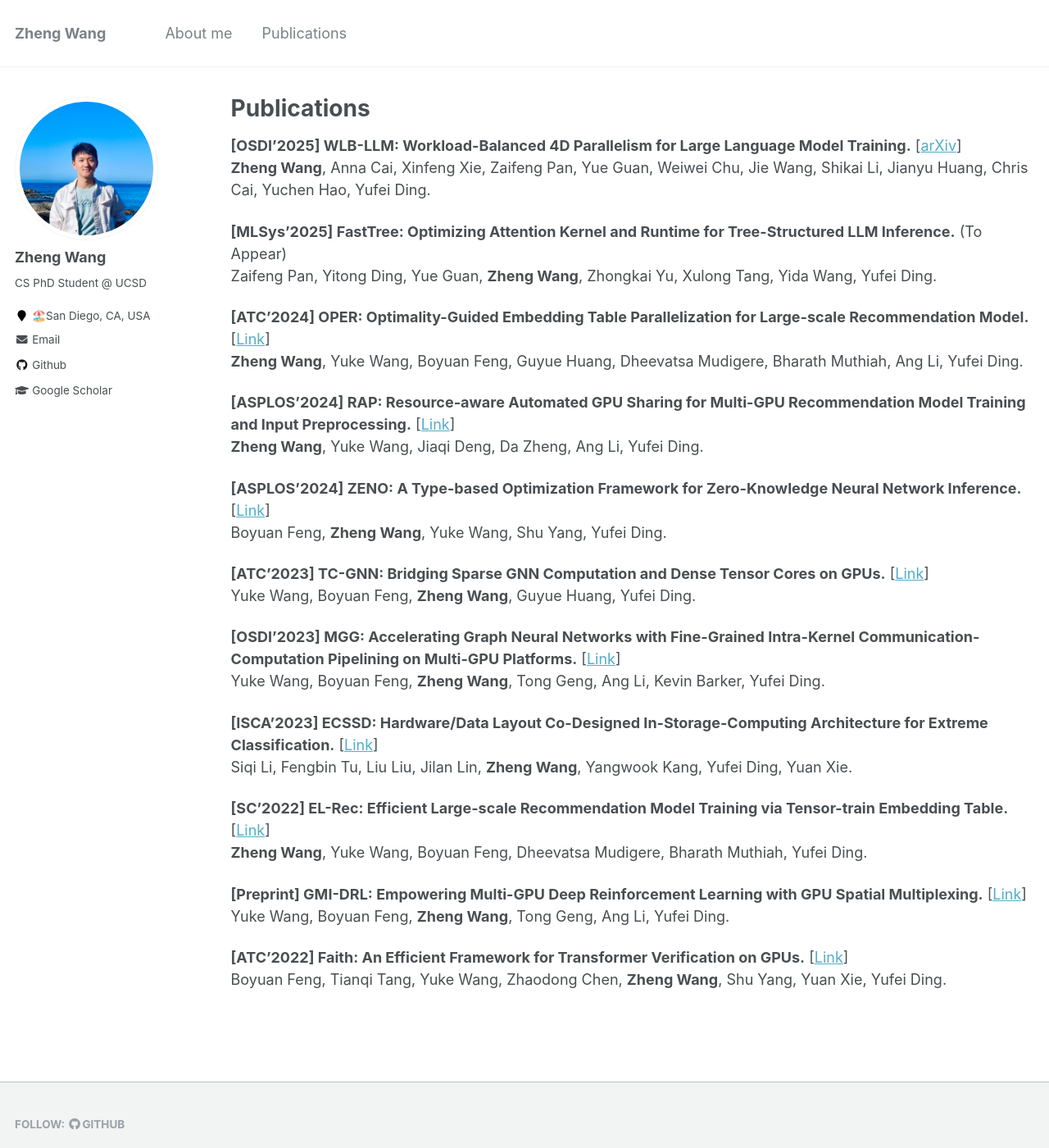
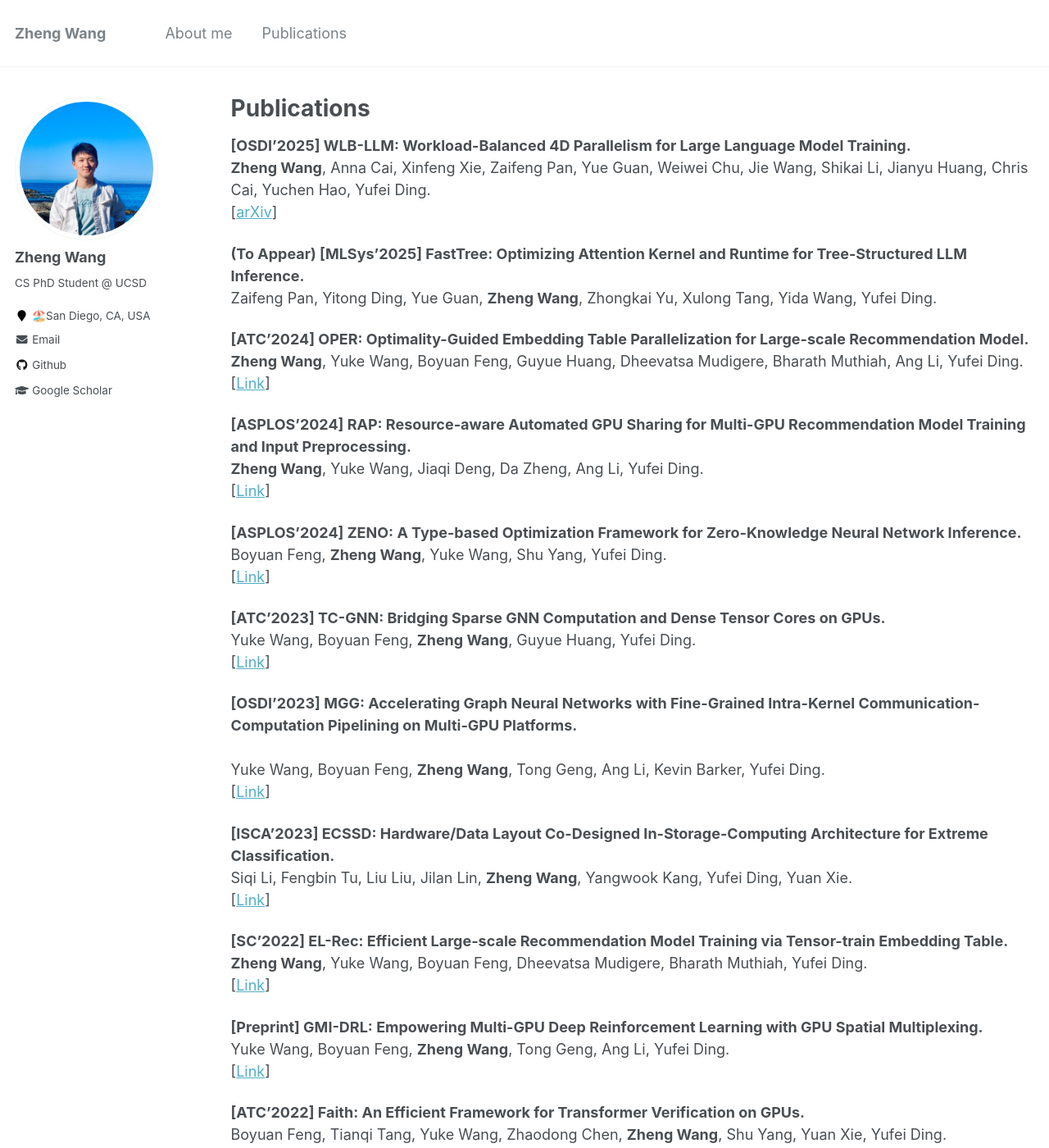
Before and after one commit to Ash-Zheng/Ash-Zheng.github.io, a Jekyll site: the page built from _pages/publications.md, in a window 1280 px wide and 1400 px high. Shown: the whole window at 82% size. Built offline with Jekyll 4.4.1, drawn with Linux system fonts in a browser that asks for light colours.

Commit message:
update March 2025

```diff
--- a/_pages/publications.md
+++ b/_pages/publications.md
@@ -16,49 +16,48 @@ author_profile: true
 {% endfor %} -->
 
 
-**[OSDI'2025] WLB-LLM: Workload-Balanced 4D Parallelism for Large Language Model Training.**
-[<a href="https://arxiv.org/abs/2503.17924">arXiv</a>] <br>
-**Zheng Wang**, Anna Cai, Xinfeng Xie, Zaifeng Pan, Yue Guan, Weiwei Chu, Jie Wang, Shikai Li, Jianyu Huang, Chris Cai, Yuchen Hao, Yufei Ding.
+**[OSDI'2025] WLB-LLM: Workload-Balanced 4D Parallelism for Large Language Model Training.** <br>
+**Zheng Wang**, Anna Cai, Xinfeng Xie, Zaifeng Pan, Yue Guan, Weiwei Chu, Jie Wang, Shikai Li, Jianyu Huang, Chris Cai, Yuchen Hao, Yufei Ding. <br>
+[<a href="https://arxiv.org/abs/2503.17924">arXiv</a>]
 
-**[MLSys'2025] FastTree: Optimizing Attention Kernel and Runtime for Tree-Structured LLM Inference.**
-(To Appear) <br>
-Zaifeng Pan, Yitong Ding, Yue Guan, **Zheng Wang**, Zhongkai Yu, Xulong Tang, Yida Wang, Yufei Ding.
+**(To Appear) [MLSys'2025] FastTree: Optimizing Attention Kernel and Runtime for Tree-Structured LLM Inference.** <br>
+Zaifeng Pan, Yitong Ding, Yue Guan, **Zheng Wang**, Zhongkai Yu, Xulong Tang, Yida Wang, Yufei Ding. <br>
 
-**[ATC'2024] OPER: Optimality-Guided Embedding Table Parallelization for Large-scale Recommendation Model.**
-[<a href="https://www.usenix.org/conference/atc24/presentation/wang">Link</a>] <br>
-**Zheng Wang**, Yuke Wang, Boyuan Feng, Guyue Huang, Dheevatsa Mudigere, Bharath Muthiah, Ang Li, Yufei Ding.
+**[ATC'2024] OPER: Optimality-Guided Embedding Table Parallelization for Large-scale Recommendation Model.** <br>
+**Zheng Wang**, Yuke Wang, Boyuan Feng, Guyue Huang, Dheevatsa Mudigere, Bharath Muthiah, Ang Li, Yufei Ding. <br>
+[<a href="https://www.usenix.org/conference/atc24/presentation/wang">Link</a>]
 
-**[ASPLOS'2024] RAP: Resource-aware Automated GPU Sharing for Multi-GPU Recommendation Model Training and Input Preprocessing.**
-[<a href="https://dl.acm.org/doi/10.1145/3620665.3640406">Link</a>] <br>
-**Zheng Wang**, Yuke Wang, Jiaqi Deng, Da Zheng, Ang Li, Yufei Ding.
+**[ASPLOS'2024] RAP: Resource-aware Automated GPU Sharing for Multi-GPU Recommendation Model Training and Input Preprocessing.** <br>
+**Zheng Wang**, Yuke Wang, Jiaqi Deng, Da Zheng, Ang Li, Yufei Ding. <br>
+[<a href="https://dl.acm.org/doi/10.1145/3620665.3640406">Link</a>]
 
-**[ASPLOS'2024] ZENO: A Type-based Optimization Framework for Zero-Knowledge Neural Network Inference.**
-[<a href="https://dl.acm.org/doi/10.1145/3617232.3624852">Link</a>] <br>
-Boyuan Feng, **Zheng Wang**, Yuke Wang, Shu Yang, Yufei Ding.
+**[ASPLOS'2024] ZENO: A Type-based Optimization Framework for Zero-Knowledge Neural Network Inference.** <br>
+Boyuan Feng, **Zheng Wang**, Yuke Wang, Shu Yang, Yufei Ding. <br>
+[<a href="https://dl.acm.org/doi/10.1145/3617232.3624852">Link</a>]
 
-**[ATC'2023] TC-GNN: Bridging Sparse GNN Computation and Dense Tensor Cores on GPUs.**
-[<a href="https://www.usenix.org/conference/atc23/presentation/wang-yuke">Link</a>] <br>
-Yuke Wang, Boyuan Feng, **Zheng Wang**, Guyue Huang, Yufei Ding.
+**[ATC'2023] TC-GNN: Bridging Sparse GNN Computation and Dense Tensor Cores on GPUs.** <br>
+Yuke Wang, Boyuan Feng, **Zheng Wang**, Guyue Huang, Yufei Ding. <br>
+[<a href="https://www.usenix.org/conference/atc23/presentation/wang-yuke">Link</a>]
 
-**[OSDI'2023] MGG: Accelerating Graph Neural Networks with Fine-Grained Intra-Kernel Communication-Computation Pipelining on Multi-GPU Platforms.**
-[<a href="https://www.usenix.org/conference/osdi23/presentation/wang-yuke">Link</a>] <br>
-Yuke Wang, Boyuan Feng, **Zheng Wang**, Tong Geng, Ang Li, Kevin Barker, Yufei Ding.
+**[OSDI'2023] MGG: Accelerating Graph Neural Networks with Fine-Grained Intra-Kernel Communication-Computation Pipelining on Multi-GPU Platforms.** <br>\
+Yuke Wang, Boyuan Feng, **Zheng Wang**, Tong Geng, Ang Li, Kevin Barker, Yufei Ding. <br>
+[<a href="https://www.usenix.org/conference/osdi23/presentation/wang-yuke">Link</a>]
 
-**[ISCA'2023] ECSSD: Hardware/Data Layout Co-Designed In-Storage-Computing Architecture for Extreme Classification.**
-[<a href="https://dl.acm.org/doi/abs/10.1145/3579371.3589093">Link</a>] <br>
-Siqi Li, Fengbin Tu, Liu Liu, Jilan Lin, **Zheng Wang**, Yangwook Kang, Yufei Ding, Yuan Xie.
+**[ISCA'2023] ECSSD: Hardware/Data Layout Co-Designed In-Storage-Computing Architecture for Extreme Classification.** <br>
+Siqi Li, Fengbin Tu, Liu Liu, Jilan Lin, **Zheng Wang**, Yangwook Kang, Yufei Ding, Yuan Xie. <br>
+[<a href="https://dl.acm.org/doi/abs/10.1145/3579371.3589093">Link</a>]
 
-**[SC'2022] EL-Rec: Efficient Large-scale Recommendation Model Training via Tensor-train Embedding Table.**
-[<a href="https://dl.acm.org/doi/abs/10.5555/3571885.3571978">Link</a>] <br>
-**Zheng Wang**, Yuke Wang, Boyuan Feng, Dheevatsa Mudigere, Bharath Muthiah, Yufei Ding.
+**[SC'2022] EL-Rec: Efficient Large-scale Recommendation Model Training via Tensor-train Embedding Table.** <br>
+**Zheng Wang**, Yuke Wang, Boyuan Feng, Dheevatsa Mudigere, Bharath Muthiah, Yufei Ding. <br>
+[<a href="https://dl.acm.org/doi/abs/10.5555/3571885.3571978">Link</a>]
 
-**[Preprint] GMI-DRL: Empowering Multi-GPU Deep Reinforcement Learning with GPU Spatial Multiplexing.**
-[<a href="https://arxiv.org/abs/2206.08482">Link</a>] <br>
-Yuke Wang, Boyuan Feng, **Zheng Wang**, Tong Geng, Ang Li, Yufei Ding.
+**[Preprint] GMI-DRL: Empowering Multi-GPU Deep Reinforcement Learning with GPU Spatial Multiplexing.** <br>
+Yuke Wang, Boyuan Feng, **Zheng Wang**, Tong Geng, Ang Li, Yufei Ding. <br>
+[<a href="https://arxiv.org/abs/2206.08482">Link</a>]
 
-**[ATC'2022] Faith: An Efficient Framework for Transformer Verification on GPUs.**
-[<a href="https://www.usenix.org/system/files/atc22-feng.pdf">Link</a>] <br>
-Boyuan Feng, Tianqi Tang, Yuke Wang, Zhaodong Chen, **Zheng Wang**, Shu Yang, Yuan Xie, Yufei Ding.
+**[ATC'2022] Faith: An Efficient Framework for Transformer Verification on GPUs.** <br>
+Boyuan Feng, Tianqi Tang, Yuke Wang, Zhaodong Chen, **Zheng Wang**, Shu Yang, Yuan Xie, Yufei Ding. <br>
+[<a href="https://www.usenix.org/system/files/atc22-feng.pdf">Link</a>]
 
 
 
```
